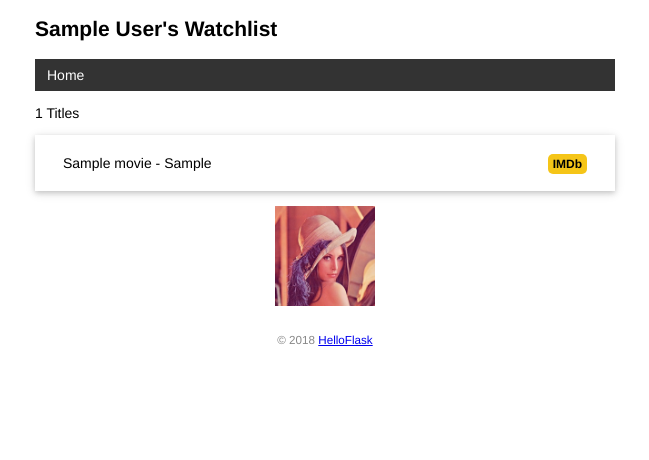
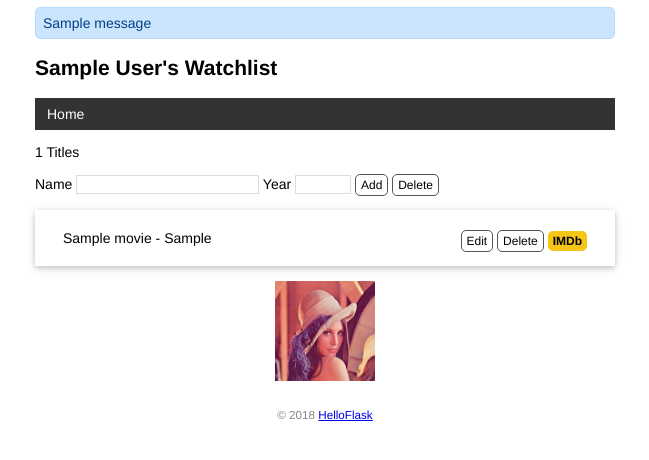
Before and after one commit to carbide2004/watchlist, a Flask app: page / in a window 1280 px wide. Shown: the top 460 px of the page, without its empty margins (315-964 px from the left). Run offline with Flask 2, Linux system fonts and the light colour scheme; tables that the repository leaves empty hold one stand-in row (values such as "Sample post"); one stand-in notice (Sample message) is shown.

Commit message:
Create, edit and delete item by form

```diff
--- a/app.py
+++ b/app.py
@@ -2,6 +2,7 @@ import os
 import sys
 import click
 
+from flask import request, url_for, redirect, flash
 from flask import Flask
 from flask import render_template
 from flask_sqlalchemy import SQLAlchemy
@@ -10,6 +11,7 @@ app = Flask(__name__)
 
 app.config['SQLALCHEMY_DATABASE_URI'] = 'sqlite:////' + os.path.join(app.root_path, 'data.db')
 app.config['SQLALCHEMY_TRACK_MODIFICATIONS'] = False
+app.config['SECRET_KEY'] = 'dev'  # 等同于 app.secret_key = 'dev'
 
 db = SQLAlchemy(app)  # 初始化扩展，传入程序实例 app
 
@@ -18,11 +20,65 @@ def inject_user():  # 函数名可以随意修改
     user = User.query.first()
     return dict(user = user)  # 需要返回字典，等同于 return {'user': user}
 
-@app.route('/')
+@app.route('/', methods=['GET', 'POST'])
 def index():
     # user = User.query.first()
+    if request.method == 'POST':  # 判断是否是 POST 请求
+        # 获取表单数据
+        title = request.form.get('title')  # 传入表单对应输入字段的 name 值
+        year = request.form.get('year')
+        submit = request.form.get('submit')
+        # 验证数据
+        if not title or not year or len(year) > 4 or len(title) > 60:
+            flash('Invalid input.')  # 显示错误提示
+            return redirect(url_for('index'))  # 重定向回主页
+        # 保存表单数据到数据库
+        if submit == "Add":
+            movie = Movie(title=title, year=year)  # 创建记录
+            db.session.add(movie)  # 添加到数据库会话
+            db.session.commit()  # 提交数据库会话
+            flash('Item created.')  # 显示成功创建的提示
+        elif submit == "Delete":
+            movie = Movie.query.filter(Movie.title == title and Movie.year == year).first()
+            if (not movie):
+                flash('Invalid input.')  # 显示错误提示
+                return redirect(url_for('index'))  # 重定向回主页
+            db.session.delete(movie)
+            db.session.commit()  # 提交数据库会话
+            flash('Item deleted.')
+        return redirect(url_for('index'))  # 重定向回主页
+
     movies = Movie.query.all()
     return render_template('index.html', movies=movies)
+
+@app.route('/movie/edit/<int:movie_id>', methods=['GET', 'POST'])
+def edit(movie_id):
+    movie = Movie.query.get_or_404(movie_id)
+
+    if request.method == 'POST':  # 处理编辑表单的提交请求
+        title = request.form['title']
+        year = request.form['year']
+
+        if not title or not year or len(year) != 4 or len(title) > 60:
+            flash('Invalid input.')
+            return redirect(url_for('edit', movie_id=movie_id))  # 重定向回对应的编辑页面
+
+        movie.title = title  # 更新标题
+        movie.year = year  # 更新年份
+        db.session.commit()  # 提交数据库会话
+        flash('Item updated.')
+        return redirect(url_for('index'))  # 重定向回主页
+
+    return render_template('edit.html', movie=movie)  # 传入被编辑的电影记录
+
+@app.route('/movie/delete/<int:movie_id>', methods=['POST'])  # 限定只接受 POST 请求
+def delete(movie_id):
+    movie = Movie.query.get_or_404(movie_id)  # 获取电影记录
+    db.session.delete(movie)  # 删除对应的记录
+    db.session.commit()  # 提交数据库会话
+    flash('Item deleted.')
+    return redirect(url_for('index'))  # 重定向回主页
+
 
 @app.cli.command()  # 注册为命令，可以传入 name 参数来自定义命令
 @click.option('--drop', is_flag=True, help='Create after drop.')  # 设置选项
--- a/static/style.css
+++ b/static/style.css
@@ -80,3 +80,49 @@ nav li a:hover {
     border-radius: 5px;
     padding: 3px 5px;
 }
+
+/* 覆盖某些浏览器对 input 元素定义的字体 */
+input[type=submit] {
+    font-family: inherit;
+}
+
+input[type=text] {
+    border: 1px solid #ddd;
+}
+
+input[name=year] {
+    width: 50px;
+}
+
+.btn {
+    font-size: 12px;
+    padding: 3px 5px;
+    text-decoration: none;
+    cursor: pointer;
+    background-color: white;
+    color: black;
+    border: 1px solid #555555;
+    border-radius: 5px;
+}
+
+.btn:hover {
+    text-decoration: none;
+    background-color: black;
+    color: white;
+    border: 1px solid black;
+}
+
+.alert {
+    position: relative;
+    padding: 7px;
+    margin: 7px 0;
+    border: 1px solid transparent;
+    color: #004085;
+    background-color: #cce5ff;
+    border-color: #b8daff;
+    border-radius: 5px;
+}
+
+.inline-form {
+    display: inline;
+}
--- a/templates/base.html
+++ b/templates/base.html
@@ -1,5 +1,6 @@
 <!DOCTYPE html>
 <html lang="en">
+
 <head>
     {% block head %}
     <meta charset="utf-8">
@@ -9,7 +10,13 @@
     <link rel="stylesheet" href="{{ url_for('static', filename='style.css') }}" type="text/css">
     {% endblock %}
 </head>
+
 <body>
+    <!-- 插入到页面标题上方 -->
+    {% for message in get_flashed_messages() %}
+    <div class="alert">{{ message }}</div>
+    {% endfor %}
+
     <h2>
         {{ user.name }}'s Watchlist
     </h2>
@@ -23,4 +30,5 @@
         <small>&copy; 2018 <a href="http://helloflask.com/book/3">HelloFlask</a></small>
     </footer>
 </body>
+
 </html>
--- a/templates/index.html
+++ b/templates/index.html
@@ -2,10 +2,20 @@
 
 {% block content %}
 <p>{{ movies|length }} Titles</p>
+<form method="post">
+    Name <input type="text" name="title" autocomplete="off" required>
+    Year <input type="text" name="year" autocomplete="off" required>
+    <input class="btn" type="submit" name="submit" value="Add">
+    <input class="btn" type="submit" name="submit" value="Delete">
+</form>
 <ul class="movie-list">
     {% for movie in movies %}
     <li>{{ movie.title }} - {{ movie.year }}
         <span class="float-right">
+            <a class="btn" href="{{ url_for('edit', movie_id=movie.id) }}">Edit</a>
+            <form class="inline-form" method="post" action="{{ url_for('delete', movie_id=movie.id) }}">
+                <input class="btn" type="submit" name="delete" value="Delete" onclick="return confirm('Are you sure?')">
+            </form>
             <a class="imdb" href="https://www.imdb.com/find?q={{ movie.title }}" target="_blank" title="Find this movie on IMDb">IMDb</a>
         </span>
     </li>
```
Also changed, not shown: templates/edit.html (added, +10 -0 lines).
